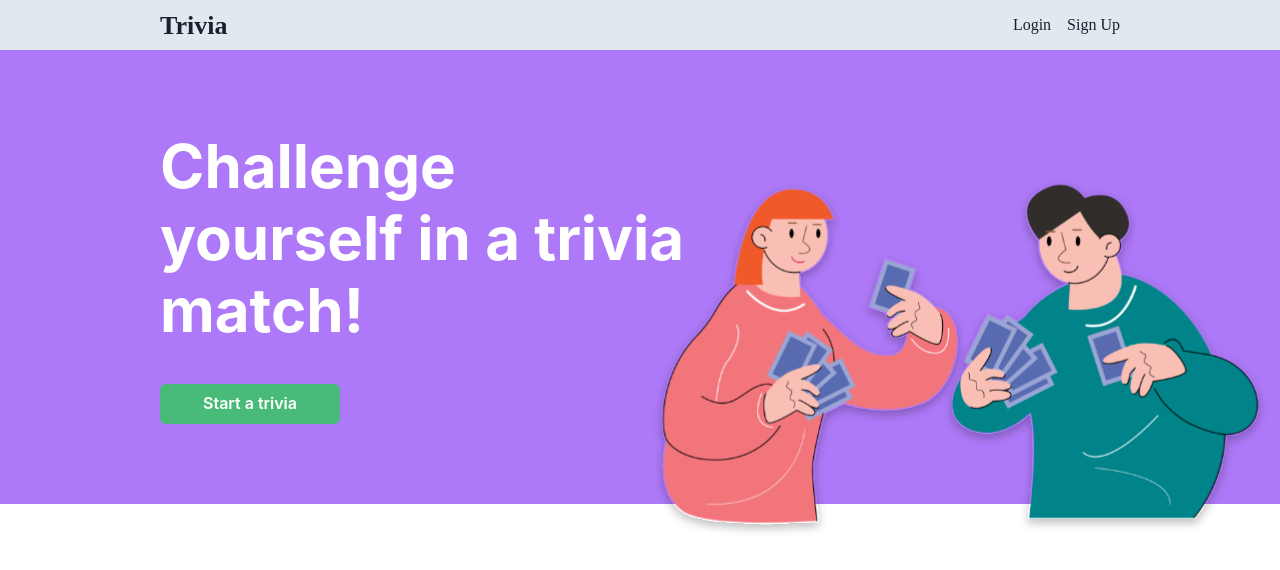
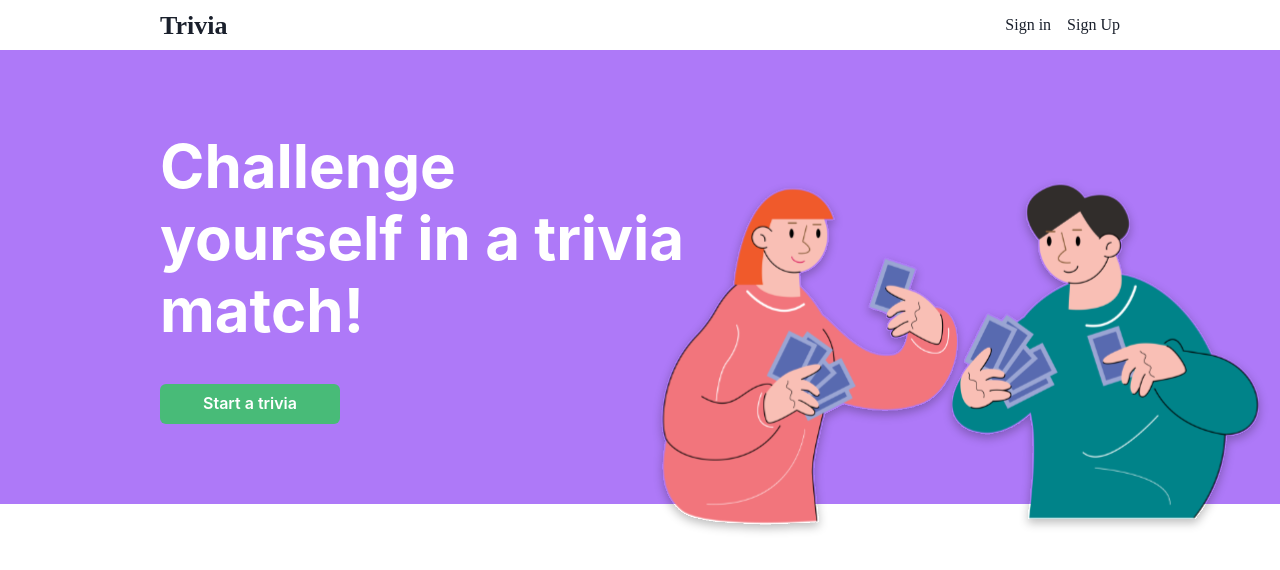
Before and after one commit to ingridflack/trivia-app, a React (Vite) app: page / in a window 1280 px wide. Shown: the top 570 px of the page. Built offline with nearby package versions, Linux system fonts and the light colour scheme.

Commit message:
Update file name and imports

```diff
--- a/src/components/Menu.tsx
+++ b/src/components/Header.tsx
@@ -14,7 +14,7 @@ interface UserData {
   avatar?: string;
 }
 
-export default function Menu() {
+export default function Header() {
   const navigate = useNavigate();
   const toast = useToast();
 
@@ -47,7 +47,7 @@ export default function Menu() {
   return (
     <Box
       w="100%"
-      bg="gray.200"
+      bg="white"
       height="50px"
       display="flex"
       justifyContent="space-between"
@@ -57,9 +57,11 @@ export default function Menu() {
     >
       <Container maxWidth="992px">
         <Stack direction="row" justifyContent="space-between" spacing={4}>
-          <Text fontSize="26px" fontWeight="bold">
-            Trivia
-          </Text>
+          <Link to="/">
+            <Text fontSize="26px" fontWeight="bold">
+              Trivia
+            </Text>
+          </Link>
 
           <Box display="flex" alignItems="center" gap="16px">
             {userData ? (
@@ -80,7 +82,7 @@ export default function Menu() {
               </>
             ) : (
               <>
-                <Link to="/login"> Login </Link>
+                <Link to="/login"> Sign in </Link>
                 <Link to="/sign-up"> Sign Up </Link>
               </>
             )}
--- a/src/pages/Config.tsx
+++ b/src/pages/Config.tsx
@@ -1,11 +1,11 @@
 import { Container } from "@chakra-ui/react";
 import TriviaConfig from "../components/TriviaConfig";
-import Menu from "../components/Menu";
+import Header from "../components/Header";
 
 export default function Config() {
   return (
     <div>
-      <Menu />
+      <Header />
 
       <Container
         centerContent
--- a/src/pages/Home.tsx
+++ b/src/pages/Home.tsx
@@ -1,10 +1,10 @@
 import { Box, Button, Container, Image, Text } from "@chakra-ui/react";
-import Menu from "../components/Menu";
+import Header from "../components/Header";
 
 export default function Home() {
   return (
     <>
-      <Menu />
+      <Header />
       <Box width="100%" backgroundColor="#AE79F8">
         <Box display="flex" justifyContent="space-between" alignItems="center">
           <Container maxWidth="992px" paddingY="80px" position="relative">
--- a/src/pages/Trivia.tsx
+++ b/src/pages/Trivia.tsx
@@ -15,7 +15,7 @@ import {
 import Timer from "../components/Timer";
 import useTimer from "../hooks/useTimer";
 import { ANSWER_TIME_LIMIT } from "../constants/trivia";
-import Menu from "../components/Menu";
+import Header from "../components/Header";
 
 export interface AnswerFormValues {
   answer: string;
@@ -130,7 +130,7 @@ export default function Trivia() {
 
   return (
     <div>
-      <Menu />
+      <Header />
 
       <Container
         centerContent
--- a/src/pages/TriviaHistory.tsx
+++ b/src/pages/TriviaHistory.tsx
@@ -15,7 +15,7 @@ import {
   TagLabel,
   Text,
 } from "@chakra-ui/react";
-import Menu from "../components/Menu";
+import Header from "../components/Header";
 import DOMPurify from "dompurify";
 
 const CATEGORY_LABELS: { [key: string]: string } = {
@@ -47,7 +47,7 @@ export default function TriviaHistory() {
 
   return (
     <div>
-      <Menu />
+      <Header />
 
       <Container
         centerContent
--- a/src/pages/Welcome.tsx
+++ b/src/pages/Welcome.tsx
@@ -1,10 +1,10 @@
 import { Container } from "@chakra-ui/react";
-import Menu from "../components/Menu";
+import Header from "../components/Header";
 
 export default function Welcome() {
   return (
     <div>
-      <Menu />
+      <Header />
 
       <Container
         centerContent
```
